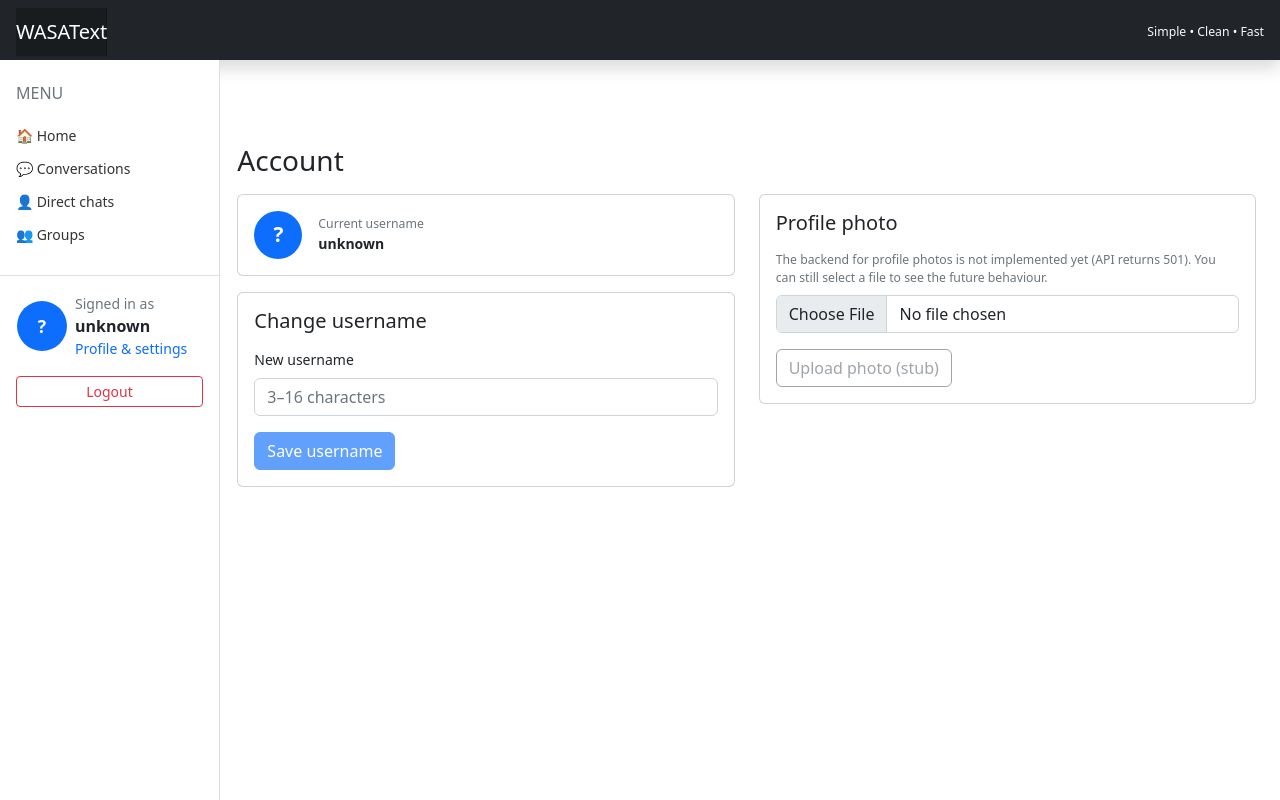
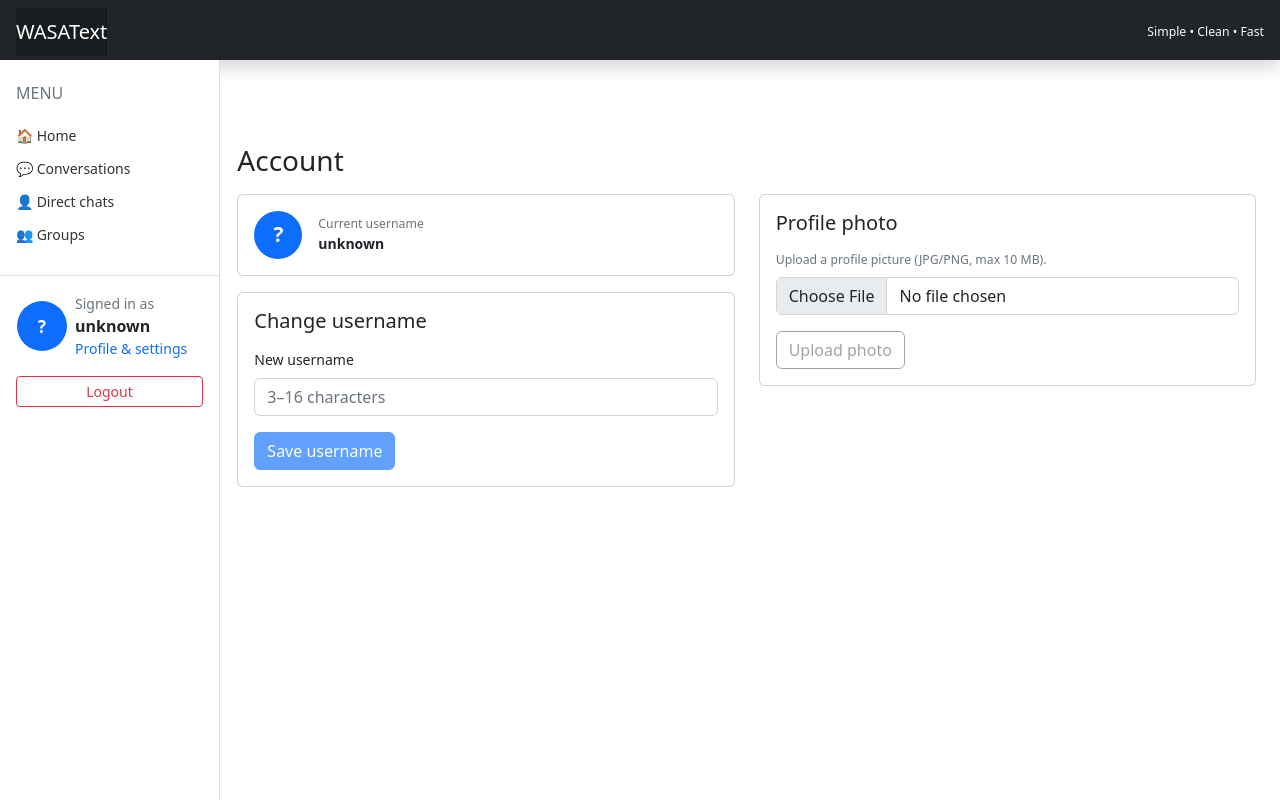
Before and after one commit to BaharL/WASAText, a Vue app in the folder webui/: page /account in a window 1280 px wide. Built offline with nearby package versions, Linux system fonts and the light colour scheme.

Commit message:
Update AccountView.vue

```diff
--- a/webui/src/views/AccountView.vue
+++ b/webui/src/views/AccountView.vue
@@ -66,8 +66,7 @@
           <div class="card-body">
             <h2 class="h5 mb-3">Profile photo</h2>
             <p class="text-muted small mb-2">
-              The backend for profile photos is not implemented yet (API returns 501).
-              You can still select a file to see the future behaviour.
+              Upload a profile picture (JPG/PNG, max 10 MB).
             </p>
 
             <input
@@ -85,8 +84,9 @@
               @click="onUploadPhoto"
             >
               <span v-if="uploadingPhoto">Uploading…</span>
-              <span v-else>Upload photo (stub)</span>
+              <span v-else>Upload photo</span>
             </button>
+
 
             <p
               v-if="photoMessage"
@@ -168,9 +168,10 @@ async function onUploadPhoto() {
   uploadingPhoto.value = true
 
   try {
-    // This will currently get 501 from backend (HW3 stub)
     await setMyPhoto(selectedPhoto.value)
-    photoMessage.value = 'Request sent (server currently returns 501 Not Implemented).'
+    // prima: photoMessage.value = 'Request sent (server currently returns 501 Not Implemented).'
+    photoMessage.value = 'Photo uploaded successfully.'
+    photoError.value = false
   } catch (e) {
     console.error(e)
     photoMessage.value = e.message || 'Upload failed.'
@@ -179,6 +180,7 @@ async function onUploadPhoto() {
     uploadingPhoto.value = false
   }
 }
+
 </script>
 
 <style scoped>
```
